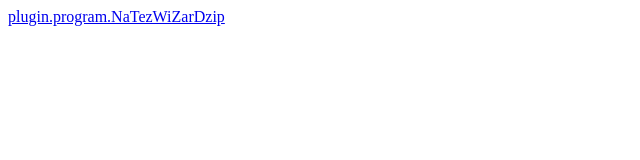
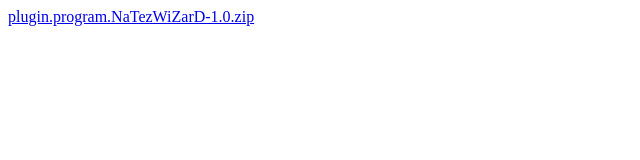
Before and after one commit to nate714/wizard, a plain HTML site: page index.html in a window 1280 px wide. Shown: the full height of the page, 0-640 px from the left. Drawn offline with Linux system fonts and the light colour scheme.

Commit message:
Update index.html

```diff
--- a/index.html
+++ b/index.html
@@ -1 +1 @@
-<a href="plugin.program.NaTezWiZarD.zip">plugin.program.NaTezWiZarDzip</a>
+<a href="plugin.program.NaTezWiZarD-1.0.zip">plugin.program.NaTezWiZarD-1.0.zip</a>
```
